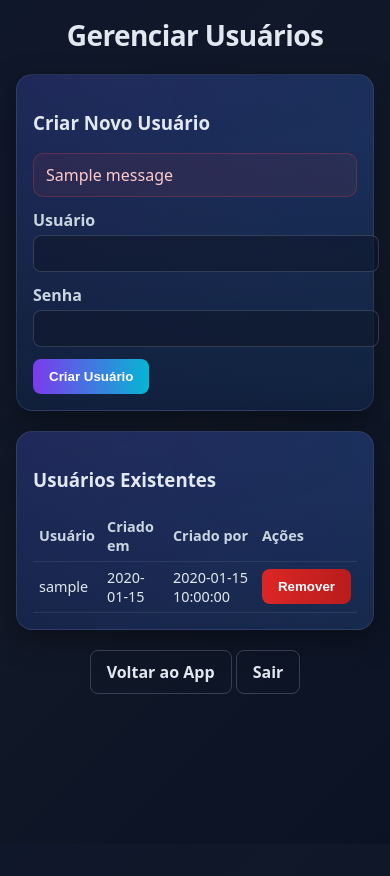
After one commit to musicaslucrativa/trend, a Flask app: template templates/admin.html in a window 390 px wide. The commit adds this page. Run offline with Flask 3, Linux system fonts and the light colour scheme; the template is opened without the code that fills it: most values are stand-ins (such as "Sample title", 1, 10 or a date in 2020); one stand-in notice (Sample message) is shown.

Commit message:
feat: sistema de usuários + admin panel + preservar orientação da imagem + responsividade mobile

```diff
--- a/app.py
+++ b/app.py
@@ -4,6 +4,7 @@ import hashlib
 import subprocess
 from pathlib import Path
 from typing import Dict, Any, List, Callable
+from datetime import datetime
 
 from flask import Flask, render_template, request, redirect, url_for, send_from_directory, flash, session
 from werkzeug.utils import secure_filename
@@ -14,6 +15,7 @@ PROJECT_ROOT = Path(__file__).resolve().parent
 UPLOAD_DIR = PROJECT_ROOT / 'uploads'
 PROCESSED_DIR = PROJECT_ROOT / 'processed'
 TEMPLATES_DIR = PROJECT_ROOT / 'templates'
+USERS_FILE = PROJECT_ROOT / 'users.json'
 
 # Ensure directories exist
 for d in [UPLOAD_DIR, PROCESSED_DIR, TEMPLATES_DIR]:
@@ -36,10 +38,32 @@ else:
 	APP_PASSWORD_HASH = generate_password_hash('admin123')  # default for dev
 
 
+def load_users() -> Dict[str, Dict[str, Any]]:
+	if USERS_FILE.exists():
+		with open(USERS_FILE, 'r') as f:
+			return json.load(f)
+	return {}
+
+
+def save_users(users: Dict[str, Dict[str, Any]]) -> None:
+	with open(USERS_FILE, 'w') as f:
+		json.dump(users, f, indent=2)
+
+
 def login_required(fn: Callable) -> Callable:
 	def wrapper(*args, **kwargs):
 		if not session.get('auth'):  # not logged in
 			return redirect(url_for('login', next=request.path))
+		return fn(*args, **kwargs)
+	wrapper.__name__ = fn.__name__
+	return wrapper
+
+
+def admin_required(fn: Callable) -> Callable:
+	def wrapper(*args, **kwargs):
+		if not session.get('auth') or session.get('username') != APP_USER:
+			flash('Acesso negado')
+			return redirect(url_for('index'))
 		return fn(*args, **kwargs)
 	wrapper.__name__ = fn.__name__
 	return wrapper
@@ -153,16 +177,36 @@ def run_exiftool_write(src: Path, dst: Path, meta: Dict[str, Any]) -> subprocess
 	return subprocess.run(args, stdout=subprocess.PIPE, stderr=subprocess.PIPE, text=True)
 
 
+def preserve_orientation(src: Path, dst: Path) -> subprocess.CompletedProcess:
+	# Copy original orientation to preserve it
+	args = ["exiftool", "-m", "-q", "-S", "-Orientation<Orientation", "-o", str(dst), str(src)]
+	return subprocess.run(args, stdout=subprocess.PIPE, stderr=subprocess.PIPE, text=True)
+
+
 @app.route('/login', methods=['GET', 'POST'])
 
 def login():
 	if request.method == 'POST':
 		username = request.form.get('username', '')
 		password = request.form.get('password', '')
+
+		# Check admin first
 		if username == APP_USER and check_password_hash(APP_PASSWORD_HASH, password):
 			session['auth'] = True
+			session['username'] = username
+			session['is_admin'] = True
 			next_url = request.args.get('next') or url_for('index')
 			return redirect(next_url)
+
+		# Check regular users
+		users = load_users()
+		if username in users and check_password_hash(users[username]['password'], password):
+			session['auth'] = True
+			session['username'] = username
+			session['is_admin'] = False
+			next_url = request.args.get('next') or url_for('index')
+			return redirect(next_url)
+
 		flash('Credenciais inválidas')
 	return render_template('login.html')
 
@@ -170,8 +214,53 @@ def login():
 @app.route('/logout')
 
 def logout():
-	session.pop('auth', None)
+	session.clear()
 	return redirect(url_for('login'))
+
+
+@app.route('/admin', methods=['GET', 'POST'])
+@admin_required
+
+def admin():
+	if request.method == 'POST':
+		action = request.form.get('action')
+		if action == 'create_user':
+			username = request.form.get('username', '').strip()
+			password = request.form.get('password', '').strip()
+
+			if not username or not password:
+				flash('Usuário e senha são obrigatórios')
+				return redirect(url_for('admin'))
+
+			users = load_users()
+			if username in users:
+				flash('Usuário já existe')
+				return redirect(url_for('admin'))
+
+			users[username] = {
+				'password': generate_password_hash(password),
+				'created_at': datetime.now().isoformat(),
+				'created_by': session.get('username', 'admin')
+			}
+			save_users(users)
+			flash(f'Usuário {username} criado com sucesso')
+			return redirect(url_for('admin'))
+
+		elif action == 'delete_user':
+			username = request.form.get('username', '').strip()
+			if username == APP_USER:
+				flash('Não é possível deletar o admin')
+				return redirect(url_for('admin'))
+
+			users = load_users()
+			if username in users:
+				del users[username]
+				save_users(users)
+				flash(f'Usuário {username} removido')
+			return redirect(url_for('admin'))
+
+	users = load_users()
+	return render_template('admin.html', users=users)
 
 
 @app.route('/', methods=['GET'])
@@ -201,6 +290,10 @@ def upload():
 	processed_name = f"{upload_path.stem}-trend{upload_path.suffix or '.heic'}"
 	processed_path = PROCESSED_DIR / processed_name
 
+	# First preserve orientation
+	preserve_orientation(upload_path, processed_path)
+
+	# Then apply trend metadata
 	write_proc = run_exiftool_write(upload_path, processed_path, TREND_META)
 	if write_proc.returncode != 0 or not processed_path.exists():
 		flash('Houve um imprevisto. Tente outra imagem.')
--- /dev/null
+++ b/templates/admin.html
@@ -0,0 +1,104 @@
+<!doctype html>
+<html lang="pt-br">
+<head>
+	<meta charset="utf-8">
+	<meta name="viewport" content="width=device-width, initial-scale=1, viewport-fit=cover">
+	<title>Admin - Gerenciar Usuários</title>
+	<style>
+		:root { --bg:#0f172a; --card:#0b1224; --muted:#94a3b8; --text:#e2e8f0; --accent:#7c3aed; --accent2:#06b6d4; }
+		html,body { height: 100%; }
+		body { margin: 0; font-family: ui-sans-serif, system-ui, -apple-system, Segoe UI, Roboto, Helvetica, Arial; background: linear-gradient(135deg, #0f172a 0%, #111827 50%, #0b1224 100%); color: var(--text); padding: 16px; }
+		.container { width: 100%; max-width: 900px; margin: 0 auto; }
+		.header { text-align: center; margin-bottom: 20px; }
+		.header h1 { margin: 0; font-size: 28px; font-weight: 700; letter-spacing: -0.02em; }
+		.card { background: radial-gradient(1200px 500px at 20% -10%, rgba(124,58,237,.20), transparent), radial-gradient(1200px 600px at 120% 10%, rgba(6,182,212,.18), transparent), var(--card); border: 1px solid rgba(148,163,184,.15); border-radius: 16px; padding: 22px; box-shadow: 0 10px 30px rgba(0,0,0,.35); margin-bottom: 20px; }
+		.btn { display: inline-block; background: linear-gradient(90deg, var(--accent), var(--accent2)); color: #fff; padding: 10px 16px; border: 0; border-radius: 8px; text-decoration: none; font-weight: 600; cursor: pointer; }
+		.btn:hover { filter: brightness(1.05); }
+		.btn-danger { background: linear-gradient(90deg, #dc2626, #b91c1c); }
+		.btn-secondary { background: transparent; border: 1px solid rgba(148,163,184,.3); color: var(--text); }
+		.form-group { margin-bottom: 12px; }
+		label { display: block; font-weight: 600; color: #cbd5e1; margin-bottom: 4px; }
+		input { width: 100%; padding: 10px; border-radius: 8px; border: 1px solid rgba(148,163,184,.25); background: rgba(15, 23, 42, .6); color: var(--text); }
+		.alert { color: #fecaca; background: rgba(239,68,68,.08); border: 1px solid rgba(239,68,68,.25); padding: 10px 12px; border-radius: 10px; margin-bottom: 12px; }
+		.success { color: #bbf7d0; background: rgba(34,197,94,.08); border: 1px solid rgba(34,197,94,.25); }
+		table { width: 100%; border-collapse: collapse; margin-top: 12px; }
+		th,td { padding: 10px; text-align: left; border-bottom: 1px solid rgba(148,163,184,.15); }
+		th { font-weight: 600; color: #cbd5e1; }
+		@media (max-width: 768px) {
+			.container { padding: 0; }
+			.card { padding: 16px; }
+			table { font-size: 0.9rem; }
+			th,td { padding: 6px; }
+		}
+	</style>
+</head>
+<body>
+	<div class="container">
+		<div class="header">
+			<h1>Gerenciar Usuários</h1>
+		</div>
+
+		<div class="card">
+			<h3>Criar Novo Usuário</h3>
+			{% with messages = get_flashed_messages() %}
+				{% if messages %}
+					{% for message in messages %}
+						<div class="alert {% if 'sucesso' in message.lower() %}success{% endif %}">{{ message }}</div>
+					{% endfor %}
+				{% endif %}
+			{% endwith %}
+			<form method="post" action="{{ url_for('admin') }}">
+				<input type="hidden" name="action" value="create_user">
+				<div class="form-group">
+					<label for="username">Usuário</label>
+					<input id="username" name="username" required />
+				</div>
+				<div class="form-group">
+					<label for="password">Senha</label>
+					<input id="password" name="password" type="password" required />
+				</div>
+				<button type="submit" class="btn">Criar Usuário</button>
+			</form>
+		</div>
+
+		<div class="card">
+			<h3>Usuários Existentes</h3>
+			{% if users %}
+				<table>
+					<thead>
+						<tr>
+							<th>Usuário</th>
+							<th>Criado em</th>
+							<th>Criado por</th>
+							<th>Ações</th>
+						</tr>
+					</thead>
+					<tbody>
+						{% for username, user in users.items() %}
+						<tr>
+							<td>{{ username }}</td>
+							<td>{{ user.created_at[:10] if user.created_at else 'N/A' }}</td>
+							<td>{{ user.created_by or 'N/A' }}</td>
+							<td>
+								<form method="post" action="{{ url_for('admin') }}" style="display: inline;">
+									<input type="hidden" name="action" value="delete_user">
+									<input type="hidden" name="username" value="{{ username }}">
+									<button type="submit" class="btn btn-danger" onclick="return confirm('Tem certeza?')">Remover</button>
+								</form>
+							</td>
+						</tr>
+						{% endfor %}
+					</tbody>
+				</table>
+			{% else %}
+				<p>Nenhum usuário criado ainda.</p>
+			{% endif %}
+		</div>
+
+		<div style="text-align: center; margin-top: 20px;">
+			<a href="{{ url_for('index') }}" class="btn btn-secondary">Voltar ao App</a>
+			<a href="{{ url_for('logout') }}" class="btn btn-secondary">Sair</a>
+		</div>
+	</div>
+</body>
+</html>
```
Also changed, not shown: templates/index.html (+10 -0 lines), templates/result.html (+8 -1 lines).
